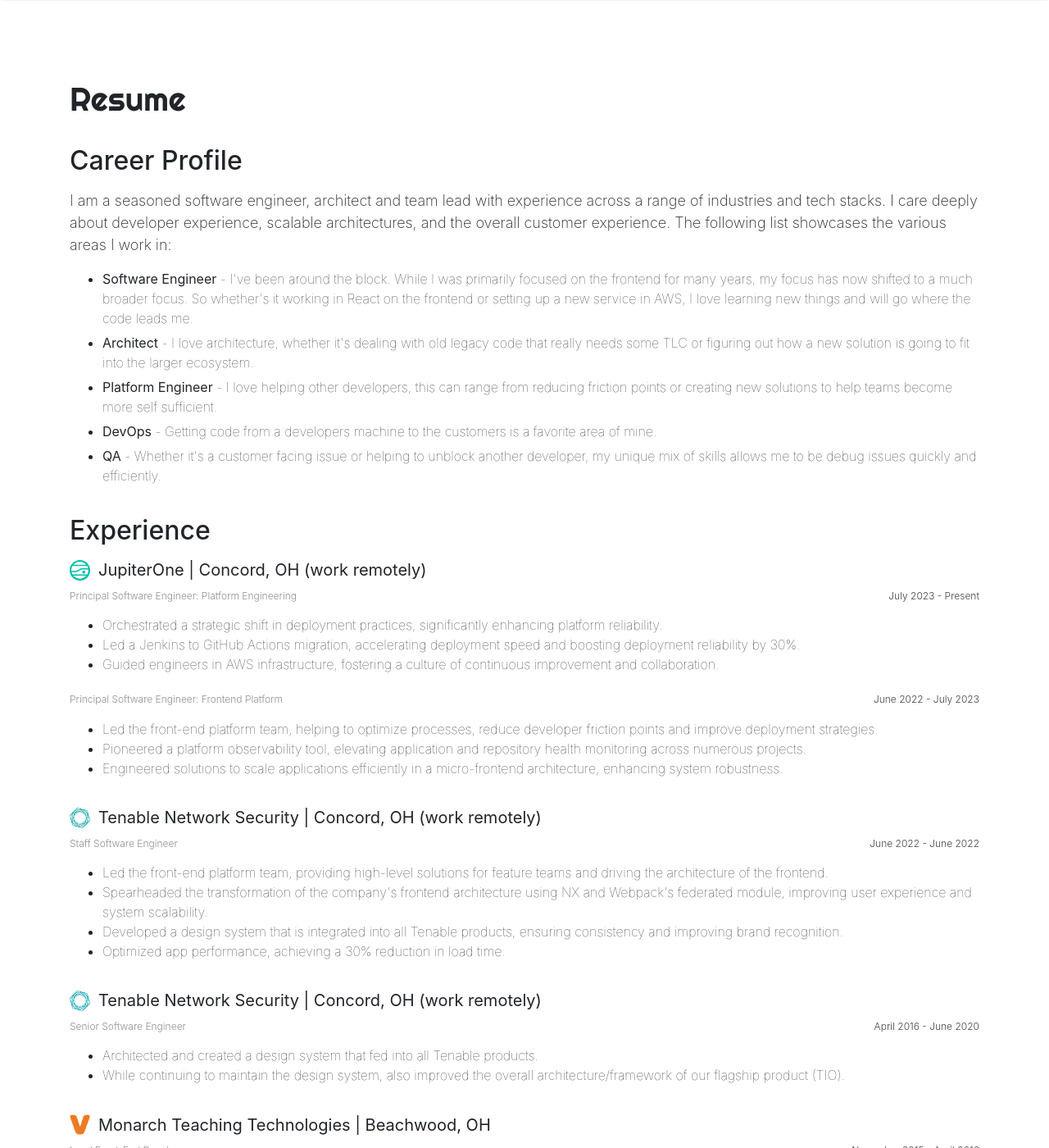
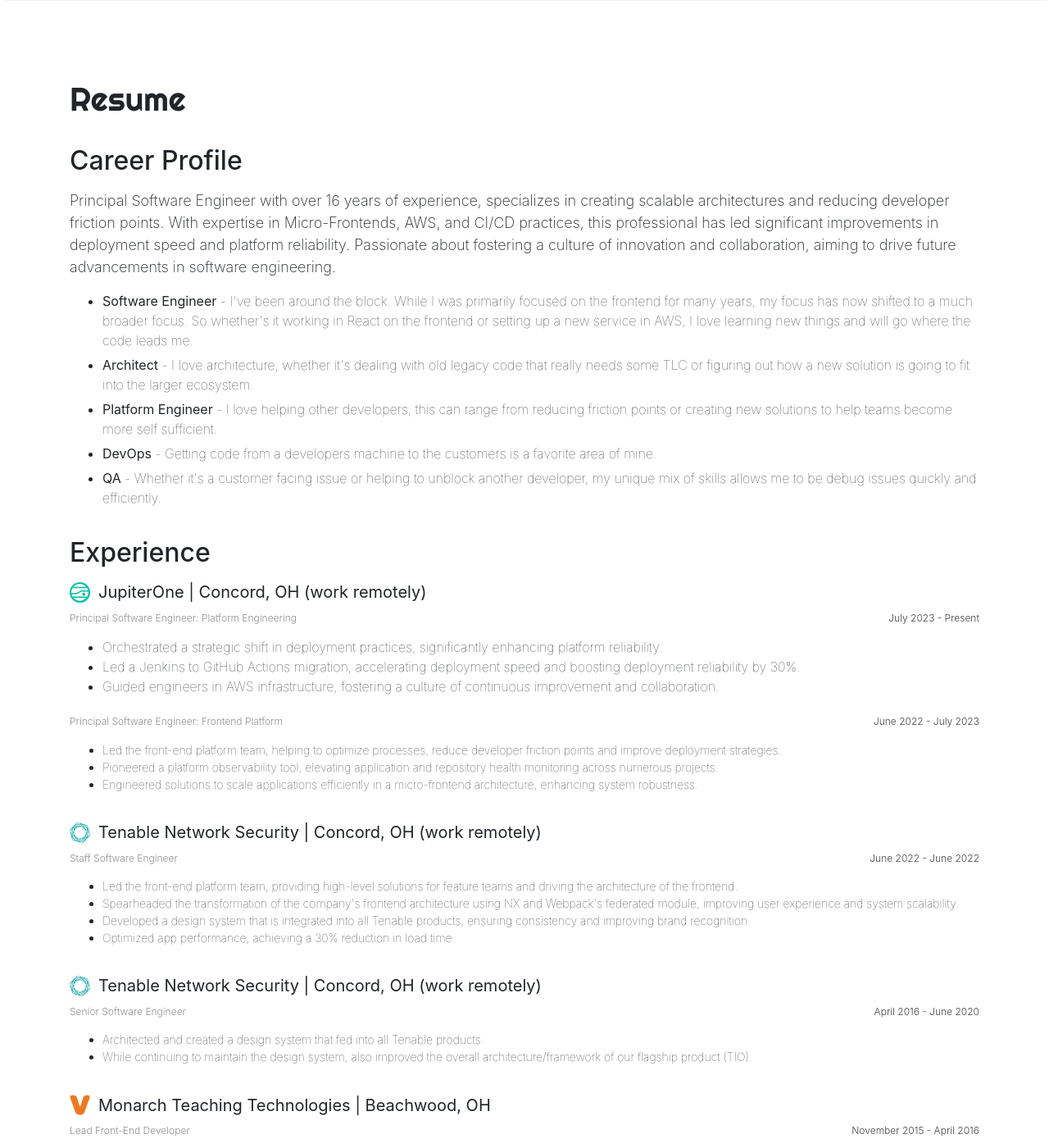
Before and after one commit to jablonnc/jablonnc.github.io, a Jekyll site: the page built from _pages/resume.md, in a window 1280 px wide and 1400 px high. Shown: the whole window at 82% size. Built offline with Jekyll 4.4.1, drawn with Linux system fonts in a browser that asks for light colours; nearby versions of some CDN libraries.

Commit message:
[master]

```diff
--- a/_pages/resume.md
+++ b/_pages/resume.md
@@ -13,7 +13,7 @@
 <div class="resume-section resume-primary-section">
   <h2 class="resume-section-header">Career Profile</h2>
   <p>
-  I am a seasoned software engineer, architect and team lead with experience across a range of industries and tech stacks. I care deeply about developer experience, scalable architectures, and the overall customer experience. The following list showcases the various areas I work in:
+  Principal Software Engineer with over 16 years of experience, specializes in creating scalable architectures and reducing developer friction points. With expertise in Micro-Frontends, AWS, and CI/CD practices, this professional has led significant improvements in deployment speed and platform reliability. Passionate about fostering a culture of innovation and collaboration, aiming to drive future advancements in software engineering.
 
   <ul>
     <li><b>Software Engineer</b> - I've been around the block. While I was primarily focused on the frontend for many years, my focus has now shifted to a much broader focus. So whether's it working in React on the frontend or setting up a new service in AWS, I love learning new things and will go where the code leads me.</li>
@@ -55,7 +55,7 @@
         <span>June 2022 - July  2023</span>
       </h3>
       <p class="resume-description">
-        <ul>
+        <ul class="resume-section-list">
           <li>Led the front-end platform team, helping to optimize processes, reduce developer friction points and improve deployment strategies.</li>
           <li>Pioneered a platform observability tool, elevating application and repository health monitoring across numerous projects.</li>
           <li>Engineered solutions to scale applications efficiently in a micro-frontend architecture, enhancing system robustness.</li>
@@ -77,7 +77,7 @@
         <span>June 2022 - June 2022</span>
       </h3>
       <p class="resume-description">
-        <ul>
+        <ul class="resume-section-list">
           <li>Led the front-end platform team, providing high-level solutions for feature teams and driving the architecture of the frontend.</li>
           <li>Spearheaded the transformation of the company's frontend architecture using NX and Webpack's federated module, improving user experience and system scalability.</li>
           <li>Developed a design system that is integrated into all Tenable products, ensuring consistency and improving brand recognition.</li>
@@ -100,7 +100,7 @@
         <span>April 2016 - June 2020</span>
       </h3>
       <p class="resume-description">
-        <ul>
+        <ul class="resume-section-list">
           <li>Architected and created a design system that fed into all Tenable products.</li>
           <li>While continuing to maintain the design system, also improved the overall architecture/framework of our flagship product (TIO).</li>
         </ul>
@@ -121,7 +121,7 @@
         <span>November 2015 - April 2016</span>
       </h3>
       <p class="resume-description">
-        <ul>
+        <ul class="resume-section-list">
           <li>Led the revamp of an outdated educational app, enhancing user engagement through innovative animations.</li>
           <li>Pioneered the application's development using the Angular framework and HTML5 technologies, improving efficiency.</li>
           <li>Executed rigorous tests using Cucumber and Ruby, ensuring software quality and reliability.</li>
@@ -142,7 +142,7 @@
         <span>March 2014 - November 2015</span>
       </h3>
       <p class="resume-description">
-        <ul>
+        <ul class="resume-section-list">
           <li>Innovated in healthcare tech by developing games for an indoor bike, boosting the patient rehab experience.</li>
           <li>Developed a web app for seizure detection, advancing neurological research.</li>
           <li>Crafted a user-friendly mobile app for research consent, ensuring compliance and enhancing data collection.</li>
@@ -163,7 +163,7 @@
         <span>2011 - 2014</span>
       </h3>
       <p class="resume-description">
-        <ul>
+        <ul class="resume-section-list">
           <li>Led the redesign and redevelopment of multiple .NET applications, enhancing user experience and functionality.</li>
           <li>Spearheaded the development of a large-scale gaming application using the Flex framework, improving user engagement.</li>
           <li>Pioneered the creation of an application using the HandlebarsJS library, boosting system performance.</li>
@@ -184,7 +184,7 @@
         <span>2010 - 2011</span>
       </h3>
       <p class="resume-description">
-        <ul>
+        <ul class="resume-section-list">
           <li>Led front-end and back-end development for scalable content on multiple sites.</li>
           <li>Pioneered Flash development for interactive micro-sites enhancing user engagement.</li>
           <li>Analyzed web analytics to guide SEO strategies, improving site visibility and traffic metrics.</li>
@@ -206,7 +206,7 @@
         <span>2008 - 2010</span>
       </h3>
       <p class="resume-description">
-        <ul>
+        <ul class="resume-section-list">
           <li>Led IT security evaluations, ensuring robust system protection.</li>
           <li>Successfully implemented a large-scale IT project, enhancing operational efficiency.</li>
         </ul>
--- a/assets/css/screen.css
+++ b/assets/css/screen.css
@@ -925,6 +925,10 @@
     margin-bottom: 16px;
 }
 
+.resume-section-list {
+    font-size: 14px;
+}
+
 .resume-primary-section p {
     font-size: 18px;
     font-weight: 200;
```
